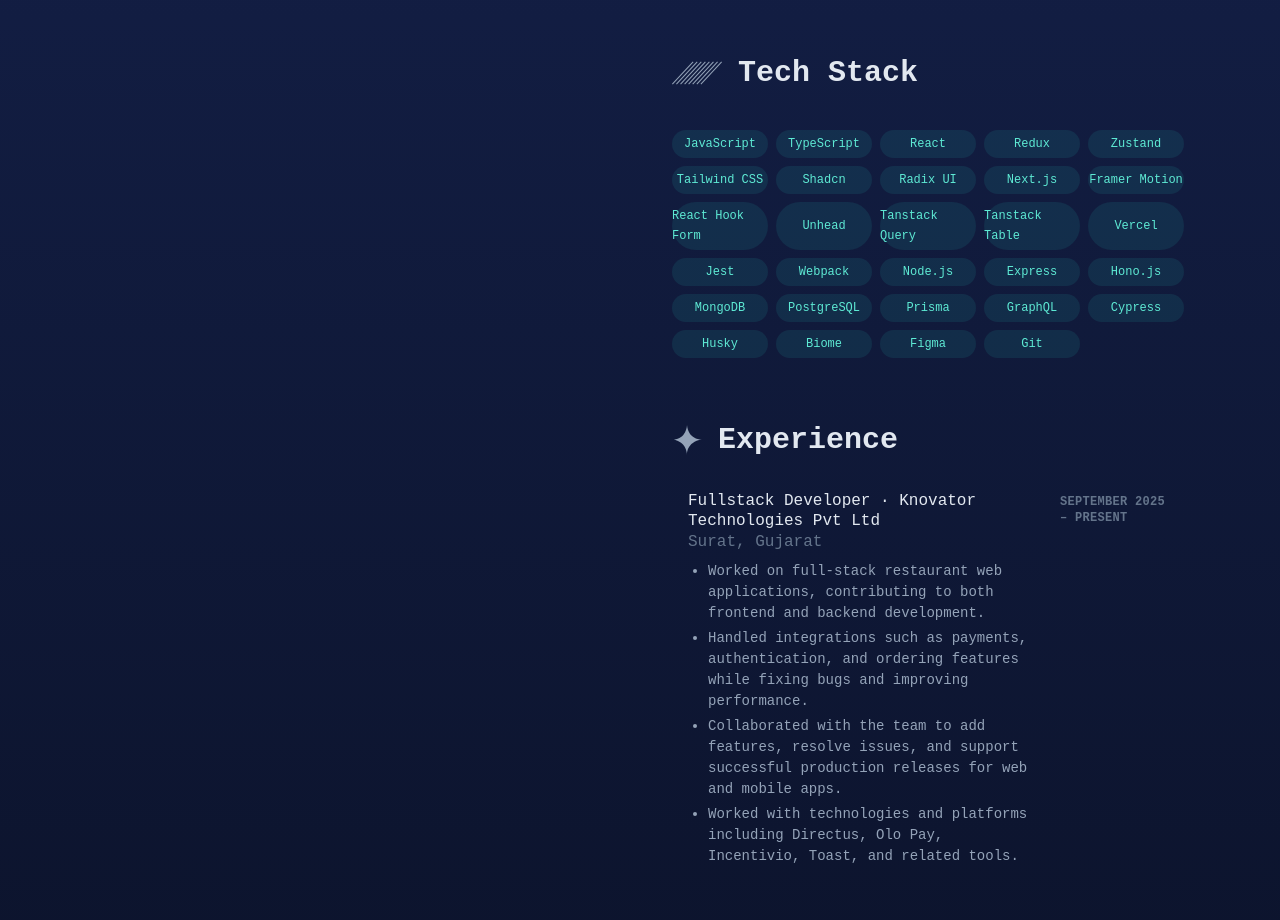
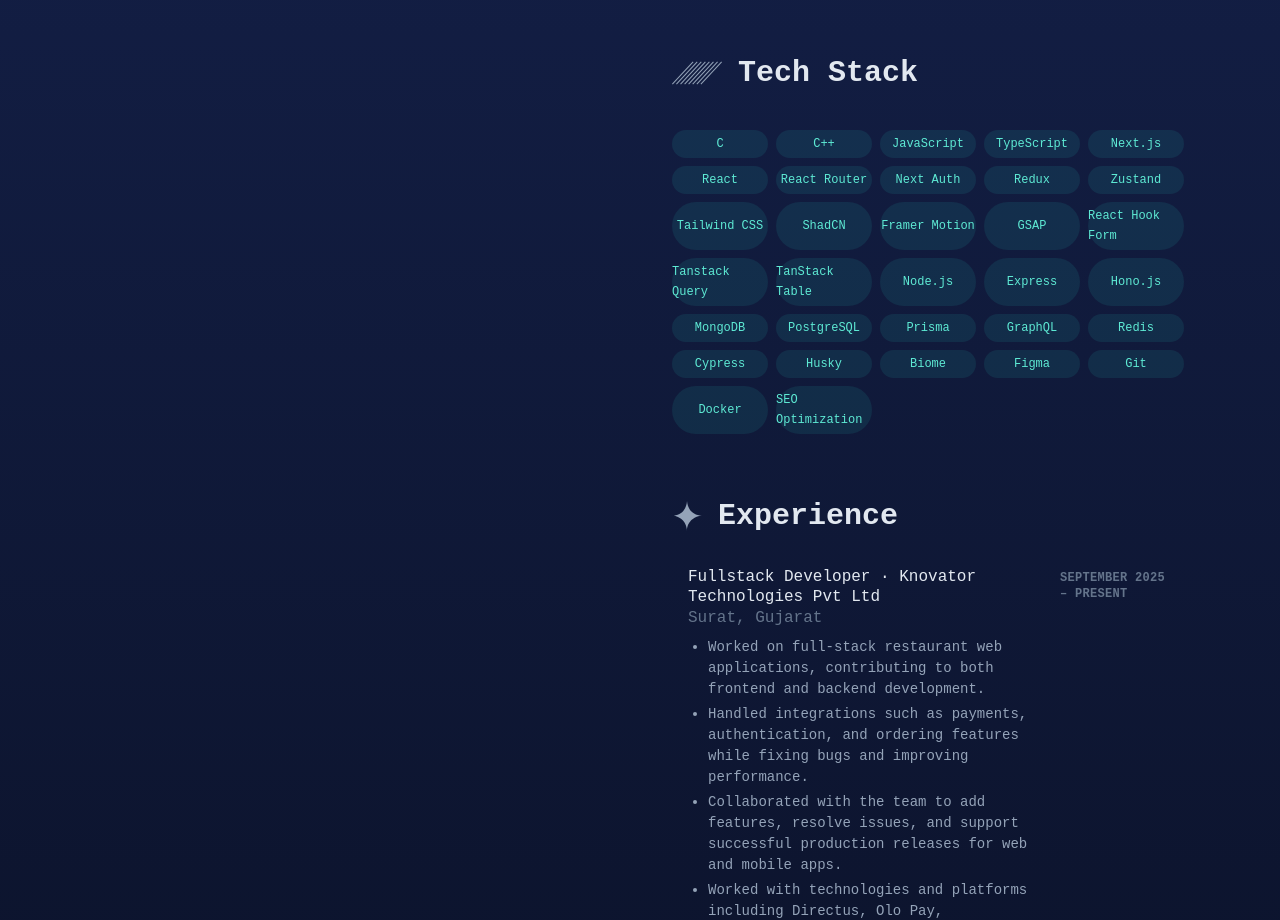
Before and after one commit to ianujjagtap/my-portfolio, a React (Vite) app: page / in a window 1280 px wide. Shown: the part 800-1720 px from the top of the page. Built offline with nearby package versions, Linux system fonts and the light colour scheme.

Commit message:
feat: Update tech stack

```diff
--- a/src/components/sections/techstack.jsx
+++ b/src/components/sections/techstack.jsx
@@ -1,23 +1,23 @@
 import { TechStackIcon } from "../svgs/techstack";
 
 const techStack = [
+	"C",
+	"C++",
 	"JavaScript",
 	"TypeScript",
+	"Next.js",
 	"React",
+	"React Router",
+	"Next Auth",
 	"Redux",
 	"Zustand",
 	"Tailwind CSS",
-	"Shadcn",
-	"Radix UI",
-	"Next.js",
+	"ShadCN",
 	"Framer Motion",
+	"GSAP",
 	"React Hook Form",
-	"Unhead",
 	"Tanstack Query",
-	"Tanstack Table",
-	"Vercel",
-	"Jest",
-	"Webpack",
+	"TanStack Table",
 	"Node.js",
 	"Express",
 	"Hono.js",
@@ -25,11 +25,14 @@
 	"PostgreSQL",
 	"Prisma",
 	"GraphQL",
+	"Redis",
 	"Cypress",
 	"Husky",
 	"Biome",
 	"Figma",
 	"Git",
+	"Docker",
+	"SEO Optimization",
 ];
 export const TechStack = () => {
 	return (
```
